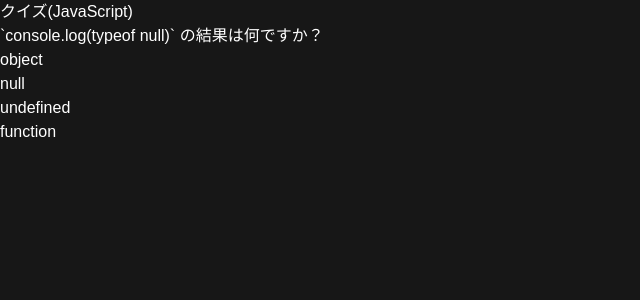
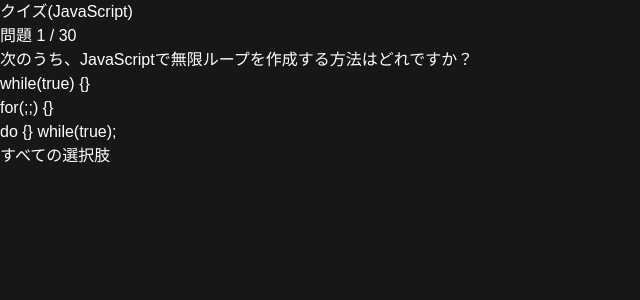
Before and after one commit to kubota20/project-test, a Next.js app: page /quiz/javascript in a window 1280 px wide. Shown: the top 300 px of the page, without its empty margins (0-640 px from the left). Built offline with nearby package versions, Linux system fonts and the light colour scheme.

Commit message:
クイズをランダムにしました

```diff
--- a/src/app/quiz/javascript/components/board.tsx
+++ b/src/app/quiz/javascript/components/board.tsx
@@ -1,14 +1,22 @@
 "use client";
 
-import { useState } from "react";
+import { useState, useEffect } from "react";
+
+// data
+import { Quiz, quizData } from "@/data/quiz/javascript/data";
+
+// javascript/components
 import QuizText from "./quiz-text";
 import NextButton from "./next-button";
-import { quizData } from "@/data/quiz/javascript/data";
 import Score from "./score";
 import ExplanationText from "./explanation-text";
 
+// hooks
+import { useShuffle } from "@/hooks/useShuffle";
+
 export const Board = () => {
   // 現在のクイズのインデックスを管理する状態
+  const [shuffledQuizzes, setShuffledQuizzes] = useState<Quiz[]>([]);
   const [currentIndex, setCurrentIndex] = useState(0);
   // 正解した数をカウントする状態
   const [score, setScore] = useState(0);
@@ -17,8 +25,17 @@ export const Board = () => {
   // フィードバックメッセージを管理する状態
   const [feedback, setFeedback] = useState<string | null>(null);
 
+  const shuffled = useShuffle(quizData);
+
+  useEffect(() => {
+    if (shuffled.length !== shuffledQuizzes.length) {
+      // shuffled と shuffledQuizzes が異なる場合のみ更新
+      setShuffledQuizzes(shuffled);
+    }
+  }, [shuffled, shuffledQuizzes]); // shuffled と shuffledQuizzes が更新された場合に実行
+
   // 現在のクイズ
-  const currentQuiz = quizData[currentIndex];
+  const currentQuiz = shuffledQuizzes[currentIndex];
 
   const handleAnswer = (index: number) => {
     // 正解の場合、スコアを加算
@@ -48,8 +65,15 @@ export const Board = () => {
     }
   };
 
+  if (!currentQuiz) {
+    return <div>Loading...</div>;
+  }
+
   return (
     <div className="">
+      <p className="text-right text-xs font-semibold text-gray-500">
+        問題 {currentIndex + 1} / {quizData.length}
+      </p>
       {isFinished ? (
         <Score quizData={quizData} score={score} />
       ) : (
```
